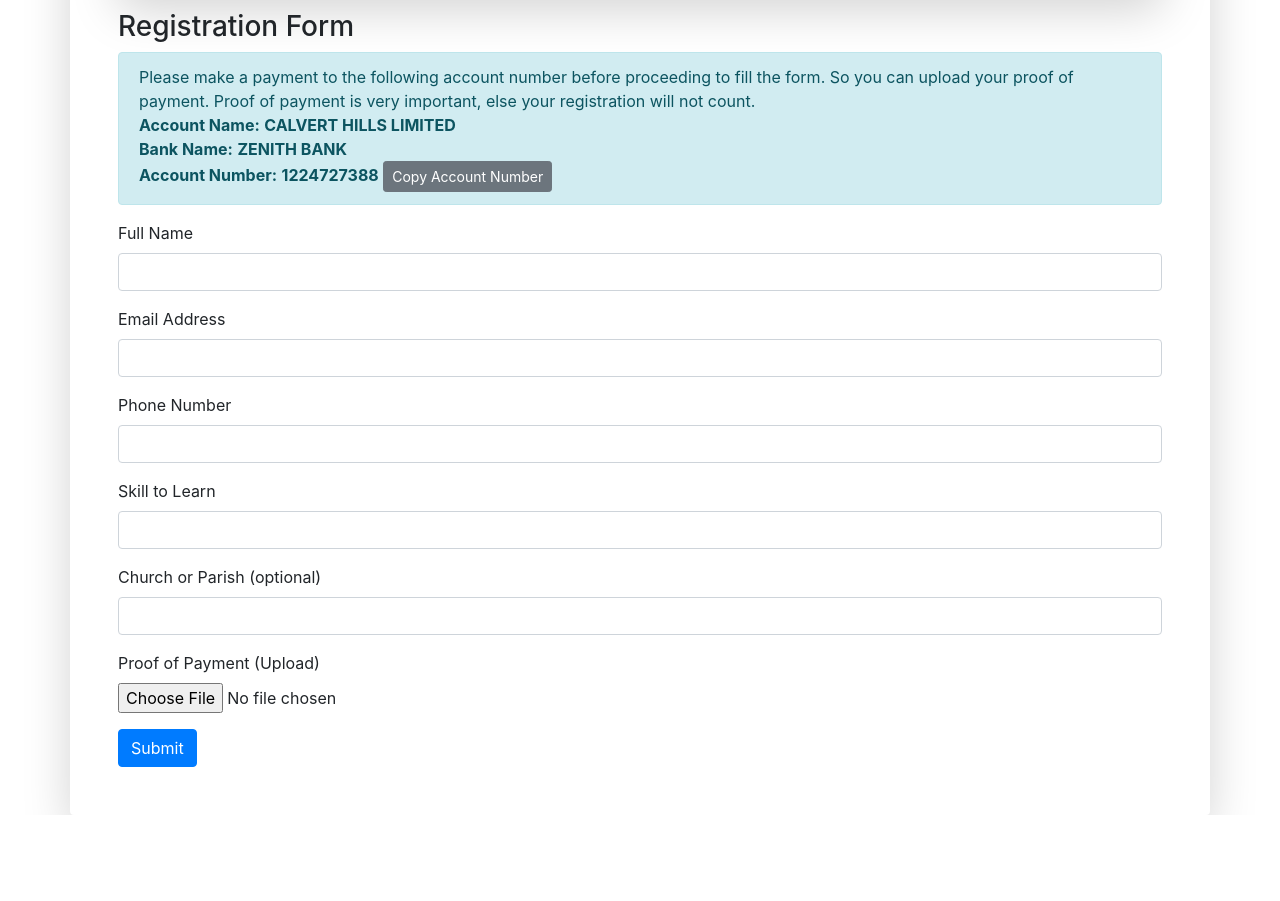
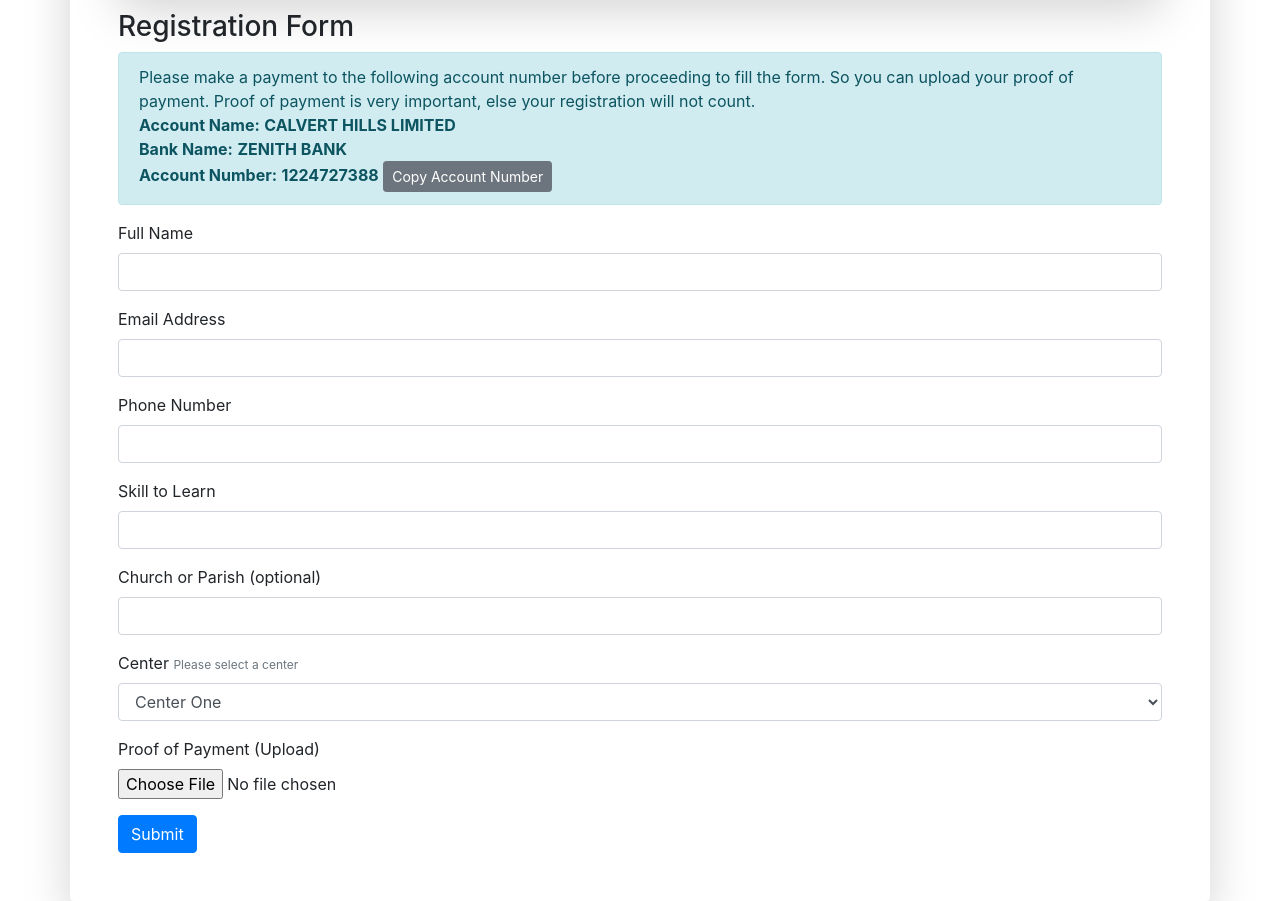
Before and after one commit to bougzy/skill-up, a website: page public/index.html in a window 1280 px wide. Shown: the part 182-1083 px from the top of the page. Before the commit the page ends 997 px from the top, so only its background shows below. Drawn offline with nearby package versions, Linux system fonts and the light colour scheme.

Commit message:
project-10

```diff
--- a/public/index.html
+++ b/public/index.html
@@ -45,6 +45,13 @@
         <input type="text" class="form-control" id="churchOrParish" name="churchOrParish">
       </div>
       <div class="form-group">
+        <label for="center">Center <span class="text-muted ms-3" style="font-size: 12px;">Please select a center</span></label>
+        <select class="form-control" id="center" name="center" required>
+          <option value="center One">Center One</option>
+          <option value="center Two">Center Two</option>
+        </select>
+      </div>
+      <div class="form-group">
         <label for="proofOfPayment">Proof of Payment (Upload)</label>
         <input type="file" class="form-control-file" id="proofOfPayment" name="proofOfPayment" required>
       </div>
```
Also changed, not shown: index.js (+8 -2 lines), public/uploads/proofOfPayment-1720673121844.png (added), public/uploads/proofOfPayment-1720673136928.png (added), public/uploads/proofOfPayment-1720673351326.png (added).
